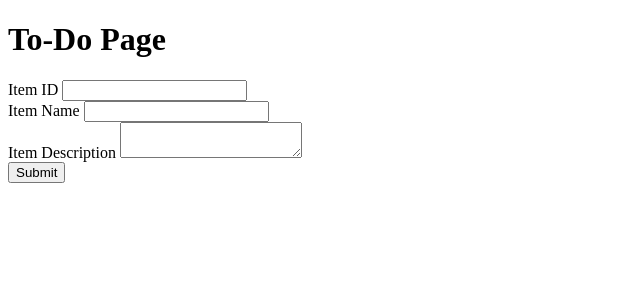
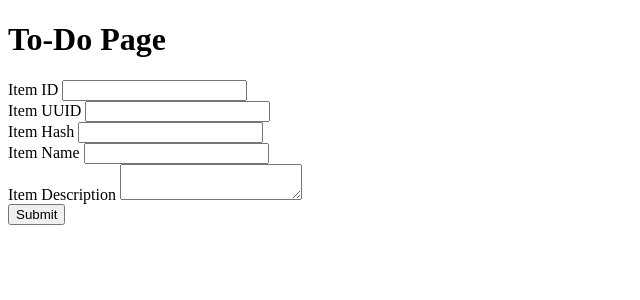
Before and after one commit to anirudh201/flask-todo-app, a Flask app: page /todo in a window 1280 px wide. Shown: the top 300 px of the page, without its empty margins (0-640 px from the left). Run offline with Flask 3, Linux system fonts and the light colour scheme.

Commit message:
Add Item UUID field to To-Do form

```diff
--- a/templates/todo.html
+++ b/templates/todo.html
@@ -14,6 +14,16 @@
       </div>
 
       <div>
+        <label>Item UUID</label>
+        <input type="text" name="itemUuid">
+      </div>
+
+      <div>
+        <label>Item Hash</label>
+        <input type="text" name="itemHash">
+      </div>
+
+      <div>
         <label>Item Name</label>
         <input type="text" name="itemName" required>
       </div>
```
